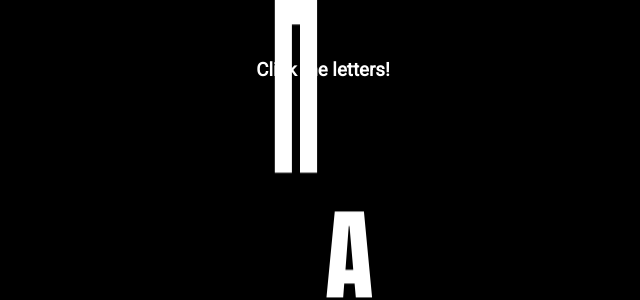
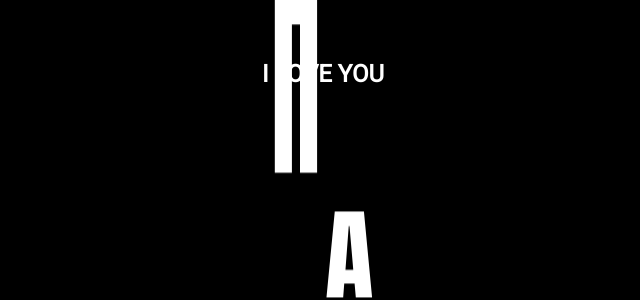
Before and after one commit to fikrizuhairi/ismahani, a plain HTML site: page index.html in a window 1280 px wide. Shown: the top 300 px of the page, 317-957 px from the left. Drawn offline with Linux system fonts and the light colour scheme.

Commit message:
Update index.html

```diff
--- a/index.html
+++ b/index.html
@@ -7,7 +7,7 @@
 
 </head>
 <body>
-<h3 class="fixed">Click the letters!</h3>
+<h2 class="fixed">I LOVE YOU</h2>
 <div class="word">
 	<span>I</span>
 	<span>S</span>
```
